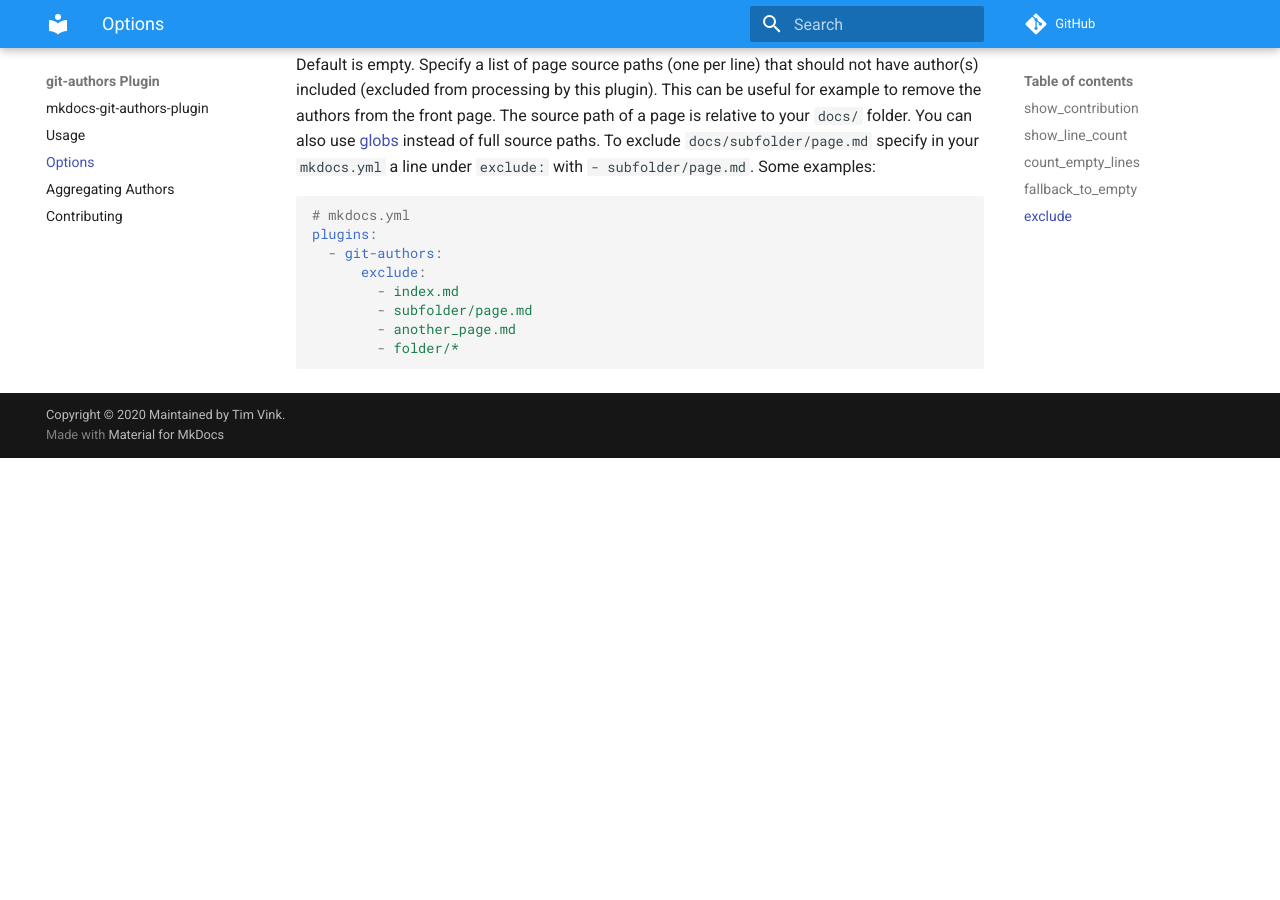
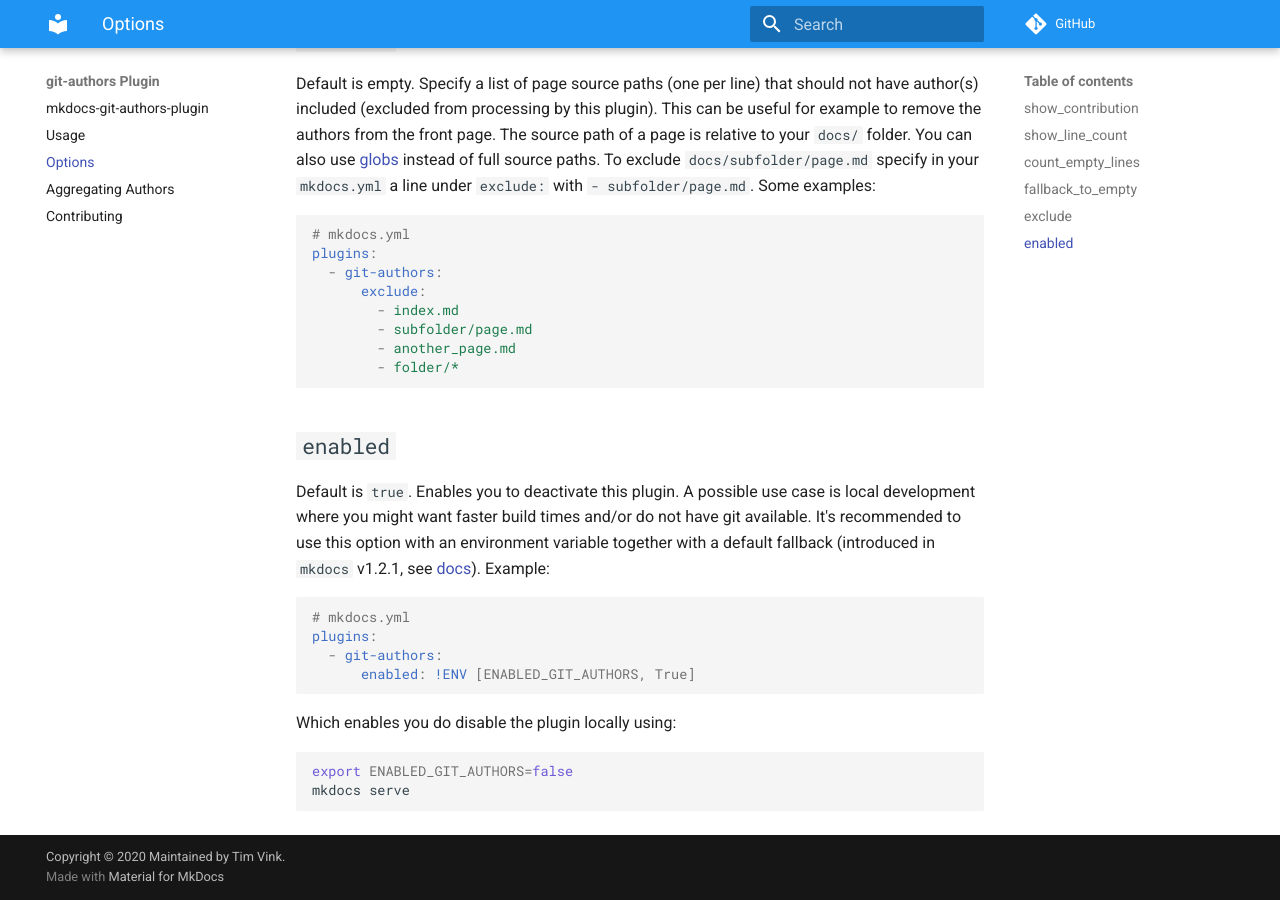
Before and after one commit to timvink/mkdocs-git-authors-plugin, an MkDocs documentation site: the page built from docs/options.md, in a window 1280 px wide and 900 px high, scrolled down 1145 px. Built offline with MkDocs 1.6.1 and Material for MkDocs 9.7.7, drawn with Linux system fonts in a browser that asks for light colours; comment, search, counter and statistics services are not loaded; before the commit the page ends 1603 px from its top, so only the background shows below that.

Commit message:
Add new option 'enabled', see #57

````diff
--- a/docs/options.md
+++ b/docs/options.md
@@ -11,6 +11,7 @@ plugins:
         fallback_to_empty: false
         exclude:
             - index.md
+        enabled: true
 ```
 
 ## `show_contribution`
@@ -50,3 +51,21 @@ plugins:
         - another_page.md
         - folder/*
 ```
+
+## `enabled`
+
+Default is `true`. Enables you to deactivate this plugin. A possible use case is local development where you might want faster build times and/or do not have git available. It's recommended to use this option with an environment variable together with a default fallback (introduced in `mkdocs` v1.2.1, see [docs](https://www.mkdocs.org/user-guide/configuration/#environment-variables)). Example:
+
+```yaml
+# mkdocs.yml
+plugins:
+  - git-authors:
+      enabled: !ENV [ENABLED_GIT_AUTHORS, True]
+```
+
+Which enables you do disable the plugin locally using:
+
+```bash
+export ENABLED_GIT_AUTHORS=false
+mkdocs serve
+```
--- a/setup.py
+++ b/setup.py
@@ -5,7 +5,7 @@ with open("README.md", "r") as fh:
 
 setup(
     name="mkdocs-git-authors-plugin",
-    version="0.5",
+    version="0.6",
     description="Mkdocs plugin to display git authors of a page",
     long_description=long_description,
     long_description_content_type="text/markdown",
````
Also changed, not shown: 3 other files.
